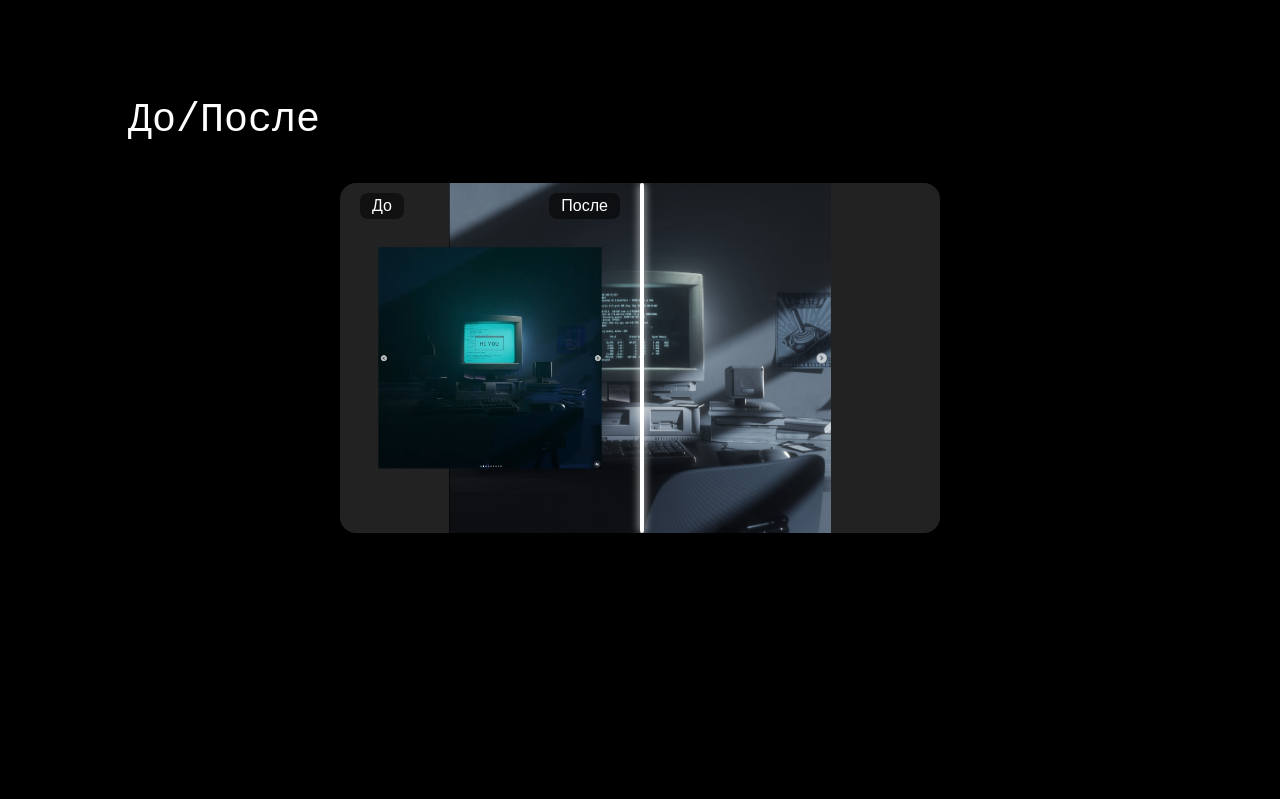
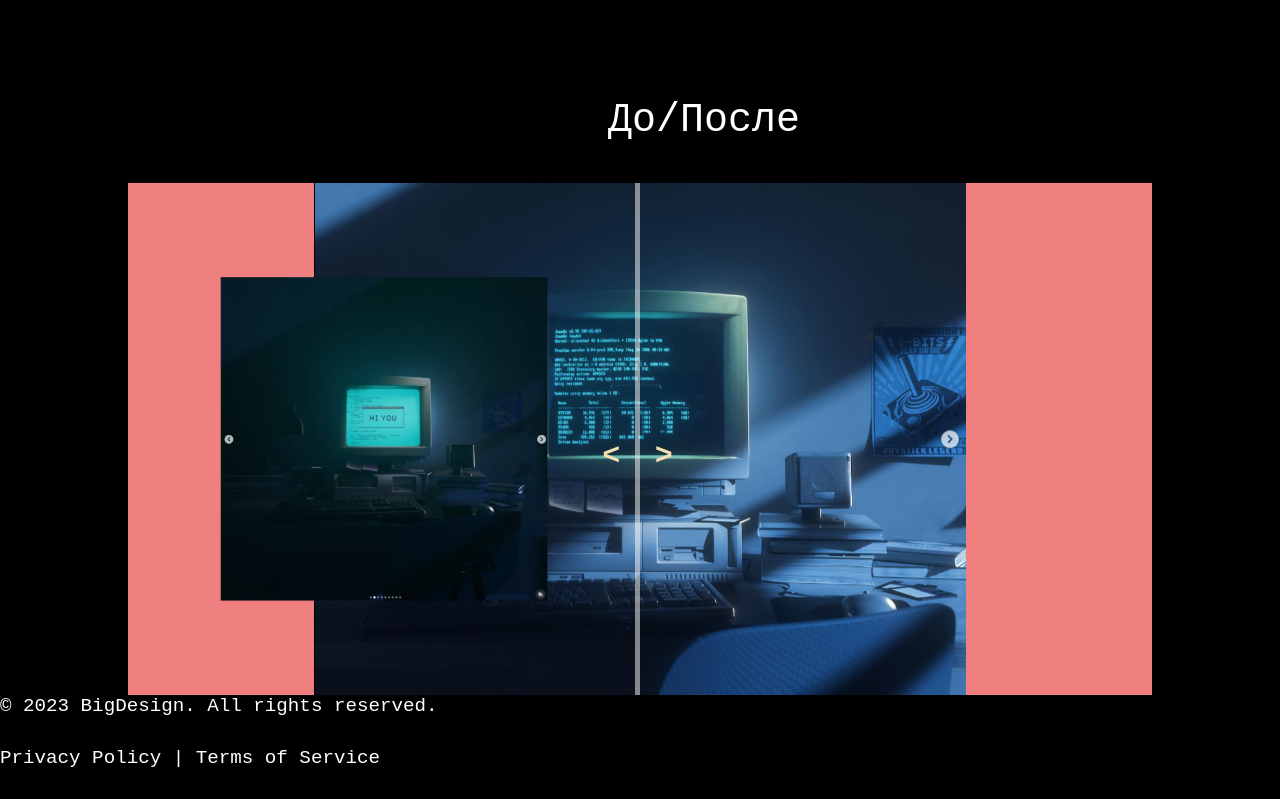
Before and after one commit to Kotoliji/Big-Design, a Vue app in the folder big design/: page / in a window 1280 px wide. Shown: the part 1487-2286 px from the top of the page. Before the commit the page ends 2020 px from the top, so only its background shows below. Built offline with nearby package versions, Linux system fonts and the light colour scheme; a web font is replaced by a local one.

Commit message:
second part with bac erorr

```diff
--- a/big design/src/App.vue
+++ b/big design/src/App.vue
@@ -34,20 +34,31 @@
         </swiper>
 
   </section>
-  <!-- before/after slider section -->
-  <section class="before_after_slider">
-    <h2 class="text_student_work">До/После</h2>
-    <div class="before-after-container">
-      <div class="before-img">
-        <img src="./assets/before_after_img/before.png" alt="До" />
-        <span class="label">До</span>
+  <section class="before_after_slider_block">
+  <h2 class="text_student_work">До/После</h2>
+  <div
+    class="before_after_slider"
+    ref="slider"
+    @mousedown="startDrag"
+    @touchstart="startDrag"
+  >
+    <div
+      class="slider_before"
+      :style="{ width: beforeWidth + '%' }"
+    >
+      <div
+        class="slider_resize"
+        @mousedown.stop.prevent="startDrag"
+        @touchstart.stop.prevent="startDrag"
+      >
       </div>
-      <div class="after-img">
-        <img src="./assets/before_after_img/after.png" alt="После" />
-        <span class="label">После</span>
-      </div>
-      <div class="slider-bar" id="sliderBar"></div>
     </div>
+    <div class="slider_after"></div>
+  </div>
+</section>
+  <section class="footer">
+    <p>© 2023 BigDesign. All rights reserved.</p>
+    <p>Privacy Policy | Terms of Service</p>
   </section>
 </template>
 
@@ -72,32 +83,12 @@ export default {
   },
   data() {
     return {
-      heroBackground: `url(${heroBg})`
+      heroBackground: `url(${heroBg})`,
+      beforeWidth: 50,
+      dragging: false,
     }
   },
   mounted() {
-    // before/after slider logic
-    const container = document.querySelector('.before-after-container');
-    const afterImg = container.querySelector('.after-img');
-    const slider = container.querySelector('.slider-bar');
-    let isDragging = false;
-    slider.addEventListener('mousedown', (e) => {
-      isDragging = true;
-      document.body.style.userSelect = 'none';
-    });
-    window.addEventListener('mouseup', () => {
-      isDragging = false;
-      document.body.style.userSelect = '';
-    });
-    window.addEventListener('mousemove', (e) => {
-      if (!isDragging) return;
-      const rect = container.getBoundingClientRect();
-      let offsetX = e.clientX - rect.left;
-      offsetX = Math.max(0, Math.min(offsetX, rect.width));
-      const percent = (offsetX / rect.width) * 100;
-      afterImg.style.width = percent + '%';
-      slider.style.left = percent + '%';
-    });
     // scroll logic
     const navbar = document.querySelector('.navbar');
     window.addEventListener('scroll', () => {
@@ -107,7 +98,42 @@ export default {
         navbar.classList.remove('scrolled');
       }
     });
-  }
+
+    // Drag logic for before/after slider
+    window.addEventListener('mousemove', this.onDrag);
+    window.addEventListener('mouseup', this.stopDrag);
+    window.addEventListener('touchmove', this.onDrag);
+    window.addEventListener('touchend', this.stopDrag);
+  },
+  beforeUnmount() {
+    window.removeEventListener('mousemove', this.onDrag);
+    window.removeEventListener('mouseup', this.stopDrag);
+    window.removeEventListener('touchmove', this.onDrag);
+    window.removeEventListener('touchend', this.stopDrag);
+  },
+  methods: {
+    startDrag(e) {
+      this.dragging = true;
+      this.onDrag(e);
+    },
+    stopDrag() {
+      this.dragging = false;
+    },
+    onDrag(e) {
+      if (!this.dragging) return;
+      let clientX;
+      if (e.touches && e.touches.length) {
+        clientX = e.touches[0].clientX;
+      } else {
+        clientX = e.clientX;
+      }
+      const slider = this.$refs.slider;
+      const rect = slider.getBoundingClientRect();
+      let percent = ((clientX - rect.left) / rect.width) * 100;
+      percent = Math.max(0, Math.min(100, percent));
+      this.beforeWidth = percent;
+    },
+  },
 }
 </script>
 
@@ -306,66 +332,70 @@ export default {
   transform: translateX(2px);
   box-shadow: 0 6px 18px rgba(0, 0, 0, 0.15);
 }
+.before_after_slider_block {
+  width: 100%;
+  display: flex;
+  justify-content: center;
+  flex-direction: column;
+  align-items: center;
+}
+.before_after_slider {
+  width: 1024px;
+  height: 512px;
+  position: relative;
+  background: lightcoral;
+}
+.slider_before {
+  width: 50%;
+    height: 100%;
+    position: absolute;
+    z-index: 2;
+    background: url('./assets/before_after_img/after.png') no-repeat center center fixed;
+    background-size: cover;
+}
+.slider_after {
+  width: 100%;
+  height: 100%;
+  position: absolute;
+  z-index: 1;
+  background: url('./assets/before_after_img/before.png') no-repeat center center fixed;
+  background-size: cover;
+}
+.slider_resize {
+  width: 5px;
+  height: 100%;
+  position: absolute;
+  right: 0;
+  top: 0;
+  cursor: ew-resize;
+  background: rgba(255, 255, 255, 0.5);
+  z-index: 10;
+  /* стрелки будут псевдоэлементами */
+}
 
-.before-after-container {
-  position: relative;
-  width: 600px;
-  max-width: 90vw;
-  height: 350px;
-  margin: 40px auto 0 auto;
-  overflow: hidden;
-  border-radius: 16px;
-  box-shadow: 0 4px 24px rgba(0,0,0,0.2);
-  background: #222;
-  display: flex;
-  align-items: center;
-  justify-content: center;
+.slider_resize::before,
+.slider_resize::after {
+  position: absolute;
+  color: wheat;
+  font-size: 30px;
+  font-weight: 900;
+  user-select: none;
+  pointer-events: none;
+  line-height: 1;
 }
-.before-after-container .before-img,
-.before-after-container .after-img {
-  position: absolute;
-  top: 0; left: 0;
-  width: 100%; height: 100%;
-  overflow: hidden;
+
+.slider_resize::before {
+
+  content: '<';
+  right: 20px;
+  top: 50%;
 }
-.before-after-container .before-img img {
-  width: 100%; height: 100%; object-fit: cover;
-  filter: grayscale(0.7);
+
+.slider_resize::after {
+  content: '>';
+  left: 20px;
+  top: 50%;
 }
-.before-after-container .after-img {
-  width: 50%;
-  clip-path: inset(0 0 0 0); /* Показываем только половину */
-  z-index: 2;
-}
-.before-after-container .after-img img {
-  width: 100%; height: 100%; object-fit: cover;
-}
-.before-after-container .slider-bar {
-  position: absolute;
-  left: 50%;
-  top: 0;
-  width: 4px;
-  height: 100%;
-  background: #fff;
-  z-index: 3;
-  cursor: ew-resize;
-  border-radius: 2px;
-  box-shadow: 0 0 8px #fff;
-  transition: background 0.2s;
-}
-.before-after-container .label {
-  position: absolute;
-  top: 10px;
-  left: 20px;
-  background: rgba(0,0,0,0.5);
-  color: #fff;
-  padding: 4px 12px;
-  border-radius: 8px;
-  font-size: 1rem;
-  z-index: 4;
-}
-.before-after-container .after-img .label {
-  left: auto;
-  right: 20px;
-}
+
+
 </style>
```
Also changed, not shown: 1 other file (tests, documents, lock files or other folders).
